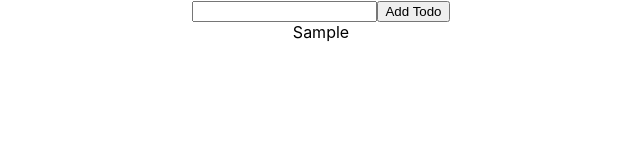
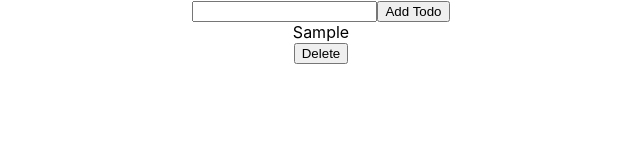
Before and after one commit to danish-faisal/React_ToDo, a React (Create React App) app: page / in a window 1280 px wide. Both pictures are taken after typing "Sample" into the empty fields and a click on the button "Add Todo". Shown: the top 160 px of the page, without its empty margins (319-959 px from the left). Built offline with nearby package versions, Linux system fonts and the light colour scheme.

Commit message:
Delete functionality added

```diff
--- a/src/App.js
+++ b/src/App.js
@@ -18,13 +18,24 @@
     setTodo("");
   }
 
+  function deleteTodo(todoId) {
+    const updateTodos = [...todos].filter((todo) => todo.id !== todoId);
+
+    setTodos(updateTodos);
+  }
+
   return (
     <div className="App">
       <form onSubmit={handleSubmit}>
         <input type="text" onChange={(e) => setTodo(e.target.value)} value={todo} />
         <button type="submit">Add Todo</button>
       </form>
-      {todos.map(todo => <div key={todo.id}>{todo.text}</div>)}
+      {todos.map(todo => (
+        <div>
+          <div key={todo.id}>{todo.text}</div>
+          <button onClick={() => deleteTodo(todo.id)}>Delete</button>
+        </div>
+      ))}
     </div>
   );
 }
```
